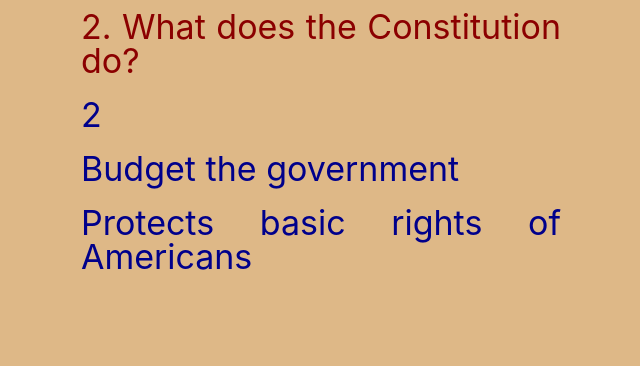
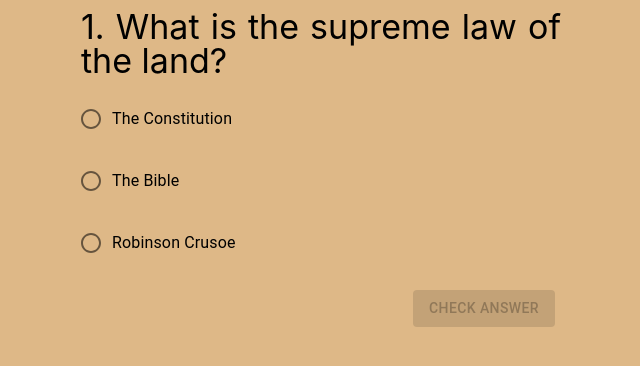
Before and after one commit to ricardo1753/Ciud-100, a React (Create React App) app: page / in a window 1280 px wide. Shown: the top 366 px of the page, without its empty margins (319-959 px from the left). Built offline with nearby package versions, Linux system fonts and the light colour scheme.

Commit message:
Quiz funcionality implemented. Remaining data answers need to be updated

```diff
--- a/src/App.css
+++ b/src/App.css
@@ -21,14 +21,23 @@ body {
 }
 
 .pregunta,
+
 .respuesta {
-  color: darkred;
   font-size: calc(10px + 3vmin);
   padding: 10px;
+  background-color:  rgba(255,255,255,0);
 }
 
-.respuesta {
-  color: darkblue;
+.respuesta-incorrecta {
+  font-size: calc(10px + 3vmin);
+  text-decoration: line-through;
+  padding: 10px;
+  background-color:  rgba(255,0,0,.2);
+}
+.respuesta-correcta {
+  font-size: calc(10px + 3vmin);
+  padding: 10px;
+  background-color: rgba(0,255,0,1);
 }
 
 .pal1,
@@ -44,3 +53,19 @@ body {
   justify-content: space-evenly;
   padding: 10px 0;
 }
+
+.flex {
+  display: flex;
+}
+
+.right {
+  width: 100%;
+  justify-content: flex-end;
+}
+
+.p1 {
+  padding: 1rem;
+}
+.m1 {
+  margin: 1rem;
+}
--- a/src/components/Quiz-3.js
+++ b/src/components/Quiz-3.js
@@ -1,21 +1,108 @@
 import React, { Component } from "react";
+import Radio from "@material-ui/core/Radio";
+import RadioGroup from "@material-ui/core/RadioGroup";
+import FormControlLabel from "@material-ui/core/FormControlLabel";
+import Button from "@material-ui/core/Button";
+
 import { datos } from "../datos_mem.json";
 
 class Quiz3 extends Component {
   state = {
     datos: datos,
+    respuestaUsuario: "",
+    indicePregunta: 0,
+    correctCheck: false,
   };
+  handleChange = (event) => {
+    this.setState({
+      respuestaUsuario: event.target.value,
+      correctCheck: false,
+    });
+  };
+  checkAnswer = (event) => {
+    const { respuestaUsuario, datos, indicePregunta, correctCheck } =
+      this.state;
+    //si no hay respuesta automaticamente es falso- empty string is falsy
+    if (respuestaUsuario) {
+      this.setState({ correctCheck: !correctCheck });
+    }
+  };
+  nextQuestion = (event) => {
+    const { indicePregunta } = this.state;
+    this.setState({
+      indicePregunta: indicePregunta + 1,
+      respuestaUsuario: "",
+      correctCheck: false,
+    });
+  }
   render() {
-    const { datos } = this.state;
-    var resp = datos[1].respuesta.split(".");
+    const { datos, indicePregunta, respuestaUsuario, correctCheck } =
+      this.state;
+    const resp = datos[indicePregunta].respuesta.split(".");
+    //sacamos de datos[indicePregunta] correcta y lo ponemos en la variable que creamos de nombre 'correcta'
+    //const correcta = datos[indicePregunta].correcta (destructuring)
+    const { correcta } = datos[indicePregunta];
+    console.log({ state: this.state });
     return (
       <div>
-        <p className="pregunta">{datos[1].pregunta}</p>
-        <ul>
+        <p className="pregunta">{datos[indicePregunta].pregunta}</p>
+        <RadioGroup
+          aria-label="Lista De Respuestas"
+          name="respuestas"
+          value={respuestaUsuario}
+          onChange={this.handleChange}
+        >
           {resp.map((value, index) => {
-            return <li className="respuesta" key={index}>{value}</li>;
+            let label = value;
+            let root = "respuesta";
+            if (
+              correctCheck &&
+              value === correcta &&
+              correcta === respuestaUsuario
+            ) {
+              label = label + " (Correct!)";
+              console.log({ label, check: value === correcta });
+            } else if (
+              correctCheck &&
+              correcta !== respuestaUsuario &&
+              value === respuestaUsuario
+            ) {
+              root = "respuesta-incorrecta";
+            }
+            if (correctCheck && value === correcta) {
+              root = "respuesta-correcta";
+            }
+            return (
+              <FormControlLabel
+                key={label}
+                classes={{ root }}
+                value={value}
+                control={<Radio />}
+                label={label}
+              />
+            );
           })}
-        </ul>
+        </RadioGroup>
+        <div className="flex right p1">
+          <Button
+            disabled={!respuestaUsuario}
+            variant="contained"
+            color="primary"
+            onClick={this.checkAnswer}
+          >
+            Check Answer
+          </Button>
+          <div className={correctCheck?"m1":""}/>
+          {correctCheck && (
+            <Button
+              variant="contained"
+              color="primary"
+              onClick={this.nextQuestion}
+            >
+              Next Question
+            </Button>
+          )}{" "}
+        </div>
       </div>
     );
   }
--- a/src/datos_mem.json
+++ b/src/datos_mem.json
@@ -2,236 +2,283 @@
 "datos": [
   {
   "pregunta":  "1. What is the supreme law of the land?",
-  "respuesta":  "1. The Constitution",
+  "respuesta":  "The Constitution.The Bible.Robinson Crusoe",
+  "correcta": "The Constitution",
   "sonido":  "sounds/Track01.mp3"
   },
   {
   "pregunta":  "2. What does the Constitution do?",
-  "respuesta":  "2. Budget the government. Protects basic rights of Americans",
+  "respuesta":  "Budget the government.Protects basic rights of Americans",
+  "correcta": "Protects basic rights of Americans",
   "sonido":  "sounds/Track02.mp3"
   },
   {
   "pregunta": "3. The idea of self-government is in the first three words of the Constitution.. What are these words?",
   "respuesta":  "We the People",
+  "correcta": 0,
   "sonido":  "sounds/Track03.mp3"
   },
   {
   "pregunta": "4. What is an amendment?",
   "respuesta":  "A change (to the Constitution). An addition (to the Constitution)",
+  "correcta": 0,
   "sonido":  "sounds/Track04.mp3"
   },
   {
   "pregunta": "5. What do we call the first ten amendments to the Constitution?",
   "respuesta":  "The Bill of Rights",
+  "correcta": 0,
   "sonido":  "sounds/Track05.mp3"
   },
 {
   "pregunta": "6. What is one right or freedom from the First Amendment?",
   "respuesta":  "Speech. Religion. Assembly. Press. Petition the government",
+  "correcta": 0,
   "sonido":  "sounds/Track06.mp3"
 },
 {
   "pregunta": "7. How many amendments does the Constitution have?",
   "respuesta":  "twenty - seven(27)",
+  "correcta": 0,
   "sonido":  "sounds/Track07.mp3"
 },
 {
   "pregunta": "8. What did the Declaration of Independence do?",
   "respuesta":  "- announced our independence (from Great Britain). - declared our independence(from Great Britain). - said that the United States is free(from Great Britain)",
+  "correcta": 0,
   "sonido":  "sounds/Track08.mp3"
 },
 {
   "pregunta": "9. What are two rights in the Declaration of Independence?",
   "respuesta":  "- life. - liberty. - pursuit of happiness",
+  "correcta": 0,
   "sonido":  "sounds/Track09.mp3"
 },
 {
   "pregunta": "10. What is freedom of religion?",
   "respuesta":  "You can practice any religion, or not practice a religion.",
+  "correcta": 0,
   "sonido":  "sounds/Track10.mp3"
 },
 {
   "pregunta": "11. What is the economic system in the United States?",
   "respuesta":  "- capitalist economy. - market economy",
+  "correcta": 0,
   "sonido":  "sounds/Track11.mp3"
 },
 {
   "pregunta": "12. What is the “rule of law”?",
   "respuesta":  "- Everyone must follow the law.. - Leaders must obey the law.. - Government must obey the law.. - No one is above the law.",
+  "correcta": 0,
   "sonido":  "sounds/Track12.mp3"
 },
 {
   "pregunta": "13. Name one branch or part of the government.",
   "respuesta": "- Congress  - Legislative  - President  - Executive  - The Courts  - Judicial",
+  "correcta": 0,
   "sonido": "sounds/Track13.mp3"
 },
 {
   "pregunta": "14. What stops one branch of government from becoming too powerful ?",
   "respuesta": "- Checks and Balances  - Separation of Powers",
+  "correcta": 0,
   "sonido": "sounds/Track14.mp3"
 },
 {
   "pregunta": "15. Who is in charge of the executive branch ?",
   "respuesta": "The President",
+  "correcta": 0,
   "sonido": "sounds/Track15.mp3"
 },
 {
   "pregunta": "16. Who makes federal laws? ",
   "respuesta": "- Congress  - Senate and House (of Representatives)  - (U.S. or national) Legislature",
+  "correcta": 0,
   "sonido": "sounds/Track16.mp3"
 },
 {
   "pregunta": "17. What are the two parts of the U.S. Congress?",
   "respuesta": "The Senate and House (of Representatives)",
+  "correcta": 0,
   "sonido": "sounds/Track17.mp3"
 },
 {
   "pregunta": "18. How many U.S. Senators are there?",
   "respuesta": "One hundred (100)",
+  "correcta": 0,
   "sonido": "sounds/Track18.mp3"
 },
 {
 "pregunta": "19. We elect a U.S. Senator for how many years?",
+  "correcta": 0,
 "respuesta": "Six (6)",
 "sonido": "sounds/Track19.mp3"
 },
 {
 "pregunta": "20. Who is one of your state’s U.S. Senators now?",
+  "correcta": 0,
 "respuesta": "RickScott  /  Marco Rubio",
 "sonido": "sounds/Track20.mp3"
 },
 {
 "pregunta": "21. The House of Representatives has how many voting members?",
+  "correcta": 0,
 "respuesta": "Four hundred thirty-five (435)",
 "sonido": "sounds/Track21.mp3"
 },
 {
 "pregunta": "22. We elect a U.S. Representative for how many years?",
+  "correcta": 0,
 "respuesta": "Two (2)",
 "sonido": "sounds/Track22.mp3"
 },
 {
 "pregunta": "23. Name your U.S. Representative.",
+  "correcta": 0,
 "respuesta": "Donna Shalala  Mario Diaz Balart",
 "sonido": "sounds/Track23.mp3"
 },
 {
 "pregunta": "24. Who does a U.S. Senator represent? ",
+  "correcta": 0,
 "respuesta": "All people of the state",
 "sonido": "sounds/Track24.mp3"
 },
 {
 "pregunta": "25. Why do some states have more Representatives than other states?",
+  "correcta": 0,
 "respuesta": "- (Because of) the state’s population  - (Because) they have more people  - (Because) some states have more people",
 "sonido": "sounds/Track25.mp3"
 },
 {
 "pregunta": "26. We elect a President for how many years? ",
+  "correcta": 0,
 "respuesta": "Four (4)",
 "sonido": "sounds/Track26.mp3"
 },
 {
 "pregunta": "27. In what month do we vote for President?",
+  "correcta": 0,
 "respuesta": "November",
 "sonido": "sounds/Track27.mp3"
 },
 {
 "pregunta": "28. What is the name of the President of the United States now?  <a href='http://www.uscis.gov/citizenship/testupdates'>Visit for information!</a>",
+  "correcta": 0,
 "respuesta": "",
 "sonido": "sounds/Track28.mp3"
 },
 {
 "pregunta": "29. What is the name of the Vice President of the United States now?  <a href='http://www.uscis.gov/citizenship/testupdates'>Visit for information!</a>",
+  "correcta": 0,
 "respuesta": "",
 "sonido": "sounds/Track29.mp3"
 },
 {
 "pregunta": "30. If the President can no longer serve, who becomes President?",
+  "correcta": 0,
 "respuesta": "The Vice President",
 "sonido": "sounds/Track30.mp3"
 },
 {
 "pregunta": "31. If both the President and the Vice President can no longer serve, who becomes President? ",
+  "correcta": 0,
 "respuesta": "The Speaker of the House",
 "sonido": "sounds/Track31.mp3"
 },
 {
 "pregunta": "32. Who is the Commander in Chief of the military?",
+  "correcta": 0,
 "respuesta": "The President",
 "sonido": "sounds/Track32.mp3"
 },
 {
 "pregunta": "33. Who signs bills to become laws? ",
+  "correcta": 0,
 "respuesta": "The President",
 "sonido": "sounds/Track33.mp3"
 },
 {
 "pregunta": "34. Who vetoes bills?",
+  "correcta": 0,
 "respuesta": "The President",
 "sonido": "sounds/Track34.mp3"
 },
 {
 "pregunta": "35. What does the President’s Cabinet do?",
+  "correcta": 0,
 "respuesta": "Advises the President",
 "sonido": "sounds/Track35.mp3"
 },
 {
 "pregunta": "36. What are two Cabinet-level positions?",
+  "correcta": 0,
 "respuesta": "- Secretary of Agriculture- Secretary of Commerce- Secretary of Defense- Secretary of Education- Secretary of Energy- Secretary of Health and Human Services- Secretary of Homeland Security- Secretary of Housing and Urban Development- Secretary of the Interior- Secretary of Labor- Secretary of State- Secretary of Transportation- Secretary of the Treasury- Secretary of Veterans Affairs- Attorney General- Vice President",
 "sonido": "sounds/Track36.mp3"
 },
 {
 "pregunta": "37. What does the judicial branch do?",
+  "correcta": 0,
 "respuesta": "Reviews laws  - Explains laws  - Resolves disputes (disagreements)  - Decides if a law goes against the Constitution",
 "sonido": "sounds/Track37.mp3"
 },
 {
 "pregunta": "38. What is the highest court in the United States?",
+  "correcta": 0,
 "respuesta": "The Supreme Court",
 "sonido": "sounds/Track38.mp3"
 },
 {
 "pregunta": "39. How many justices are on the Supreme Court?  <a href='http://www.uscis.gov/citizenship/testupdates'>Visit for information!</a>",
+  "correcta": 0,
 "respuesta": "",
 "sonido": "sounds/Track39.mp3"
 },
 {
 "pregunta": "40. Who is the Chief Justice of the United States now?  <a href='http://www.uscis.gov/citizenship/testupdates'>Visit for information!</a>",
+  "correcta": 0,
 "respuesta": "",
 "sonido": "sounds/Track40.mp3"
 },
 {
 "pregunta": "41. Under our Constitution, some powers belong to the federal government.  What is one power of the federal government?",
+  "correcta": 0,
 "respuesta": "- To print money  - To declare war  - To create an army  - To make treaties",
 "sonido": "sounds/Track41.mp3"
 },
 {
 "pregunta": "42. Under our Constitution, some powers belong to the states.  What is one power of the states?",
+  "correcta": 0,
 "respuesta": "- Provide schooling and education  - Provide protection(police)  - Provide safety(fire departments)  - Give a driver’s license  - Approve zoning and land use",
 "sonido": "sounds/Track42.mp3"
 },
 {
 "pregunta": "43. Who is the Governor of your state now?",
+  "correcta": 0,
 "respuesta": "",
 "sonido": "sounds/Track43.mp3"
 },
 {
 "pregunta": "44. What is the capital of your state?",
+  "correcta": 0,
 "respuesta": "Talahassee",
 "sonido": "sounds/Track44.mp3"
 },
 {
 "pregunta": "45. What are the two major political parties in the United States?",
+  "correcta": 0,
 "respuesta": "Democratic and Republican",
 "sonido": "sounds/Track45.mp3"
 },
 {
 "pregunta": "46. What is the political party of the President now?  <a href='http://www.uscis.gov/citizenship/testupdates'>Visit for information!</a>",
+  "correcta": 0,
 "respuesta": " ",
 "sonido": "sounds/Track46.mp3"
 },
 {
 "pregunta": "47. What is the name of the Speaker of the House of Representatives now?  <a href='http://www.uscis.gov/citizenship/testupdates'>Visit for information!</a>",
+  "correcta": 0,
 "respuesta": " ",
 "sonido": "sounds/Track47.mp3"
 }
```
